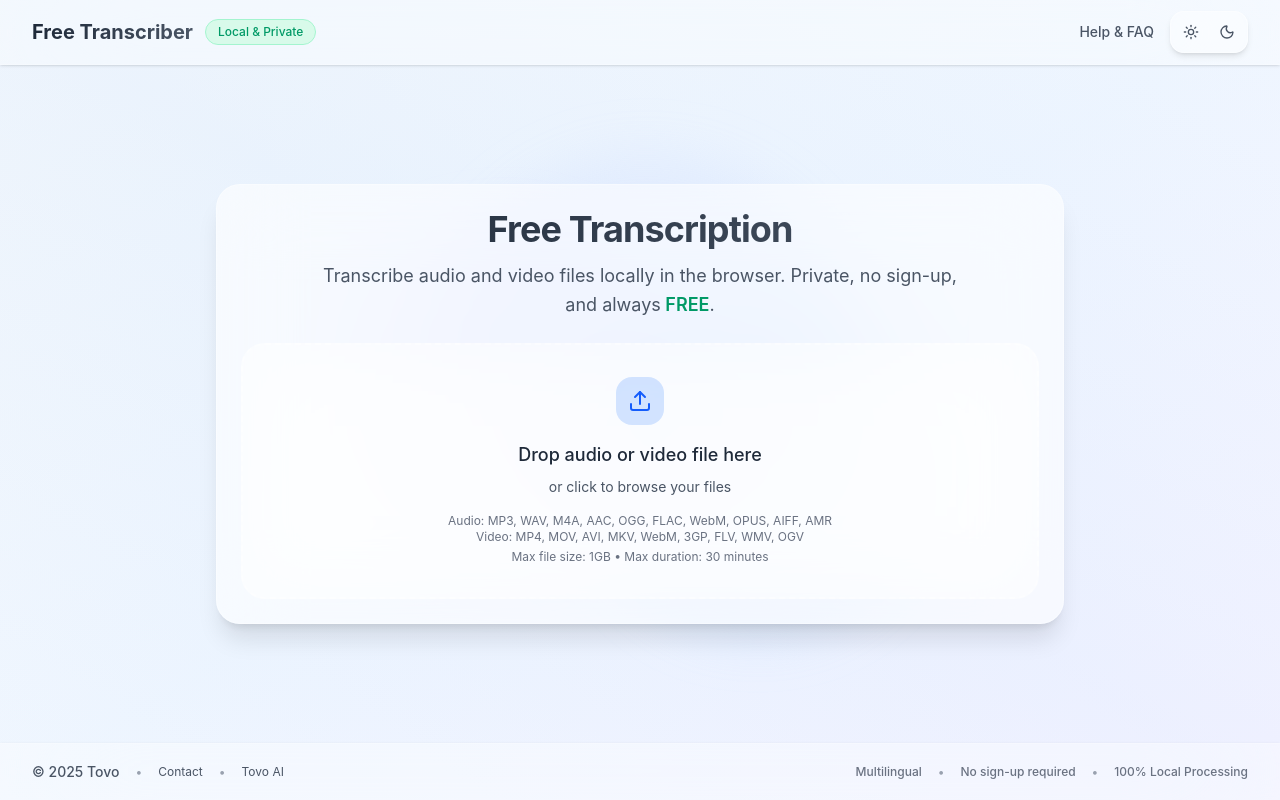
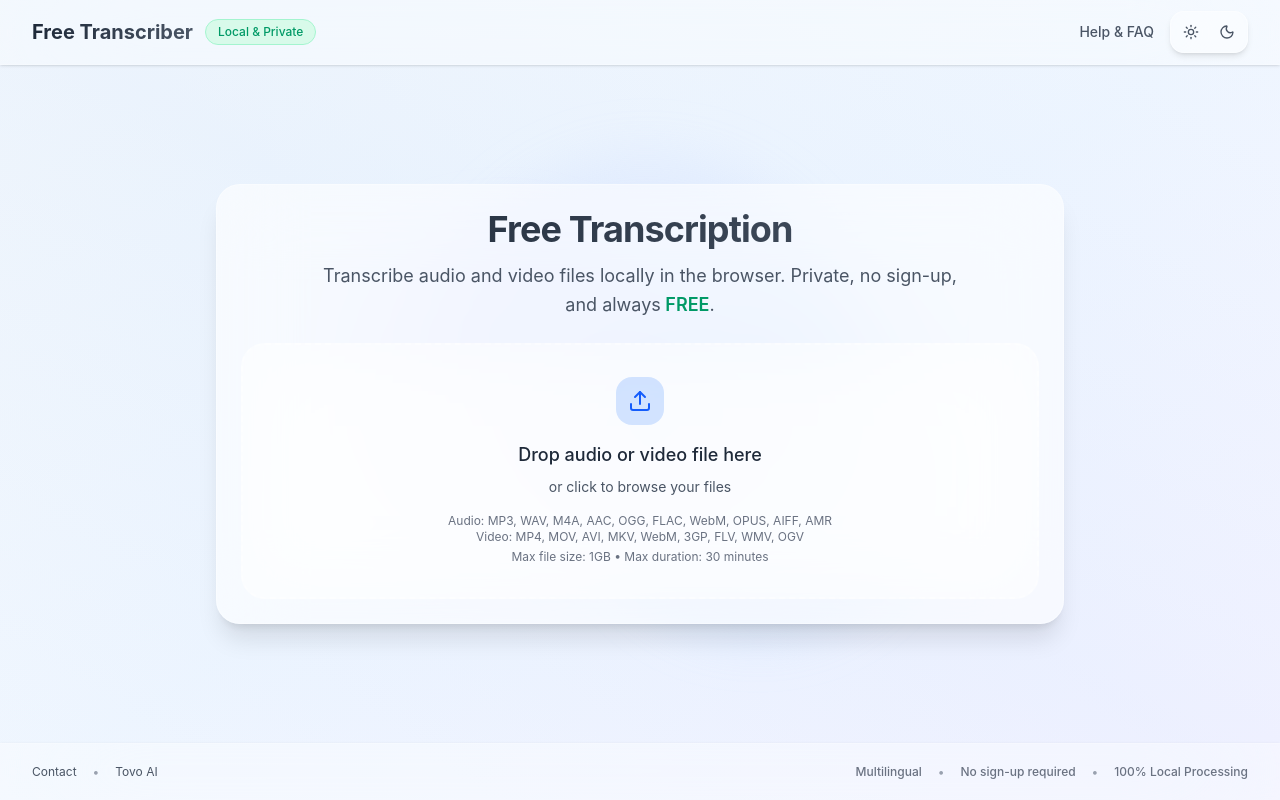
Before and after one commit to OpenTovo/tovo-free-transcriber, a Next.js app: page / in a window 1280 px wide. Built offline with nearby package versions, Linux system fonts and the light colour scheme.

Commit message:
chore: remove footer copyright

```diff
--- a/components/footer.tsx
+++ b/components/footer.tsx
@@ -3,8 +3,6 @@ export default function Footer() {
     <footer className='border-t border-white/20 dark:border-gray-800/80 bg-white/40 dark:bg-black/30 backdrop-blur-3xl supports-[backdrop-filter]:bg-white/40 dark:supports-[backdrop-filter]:bg-black/30 shadow-sm dark:shadow-lg backdrop-saturate-150'>
       <div className='mx-auto flex h-14 w-full max-w-screen-2xl items-center justify-between px-4 sm:px-6 lg:px-8 text-sm'>
         <div className='flex items-center space-x-4 text-gray-600 dark:text-gray-300'>
-          <span className='font-medium'>© 2025 Tovo</span>
-          <span className='text-xs text-gray-400 dark:text-gray-500'>•</span>
           <a
             href='mailto:support@tovo.dev'
             className='text-xs hover:text-blue-600 dark:hover:text-blue-300 transition-colors cursor-pointer'
```
